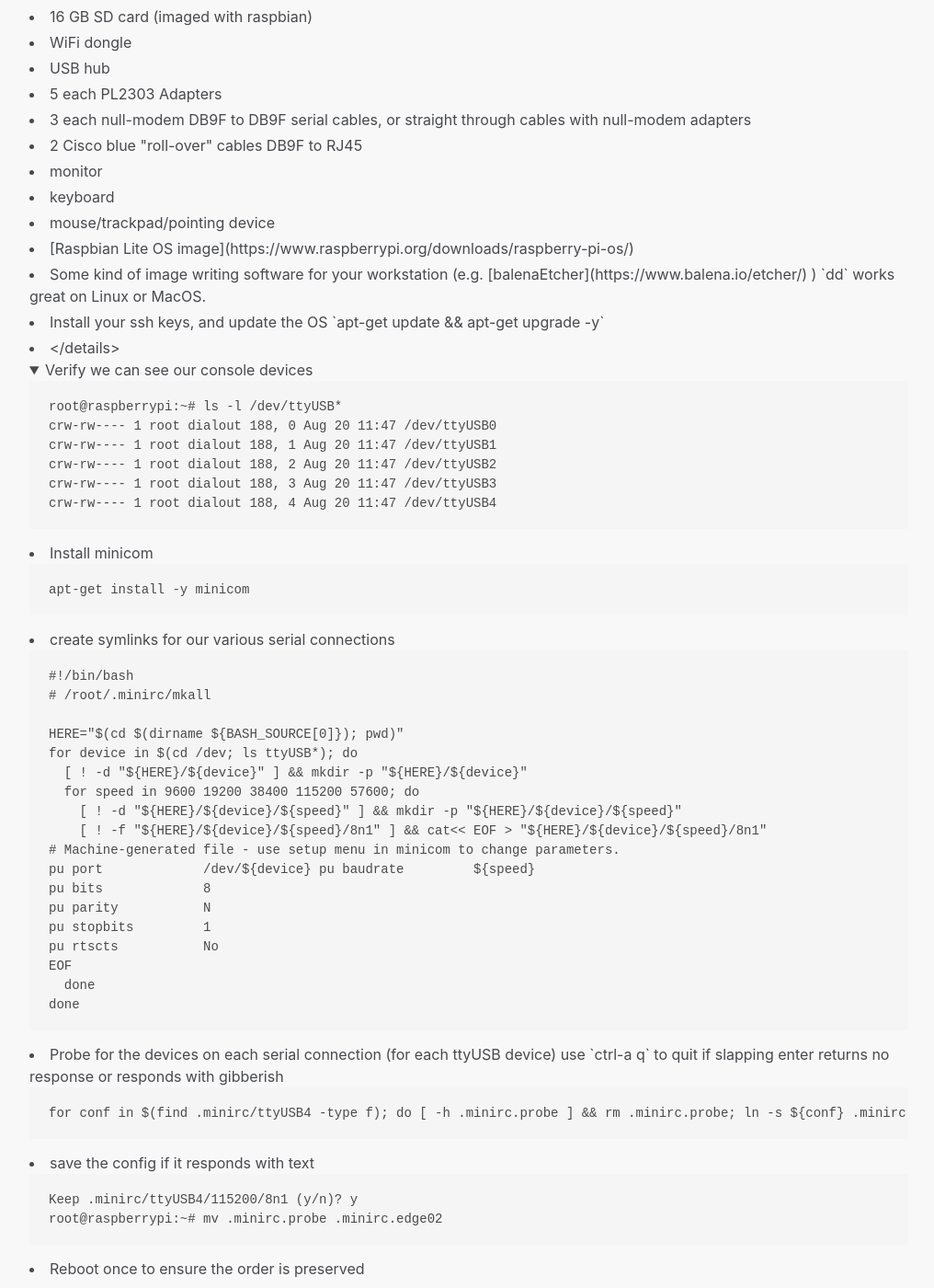
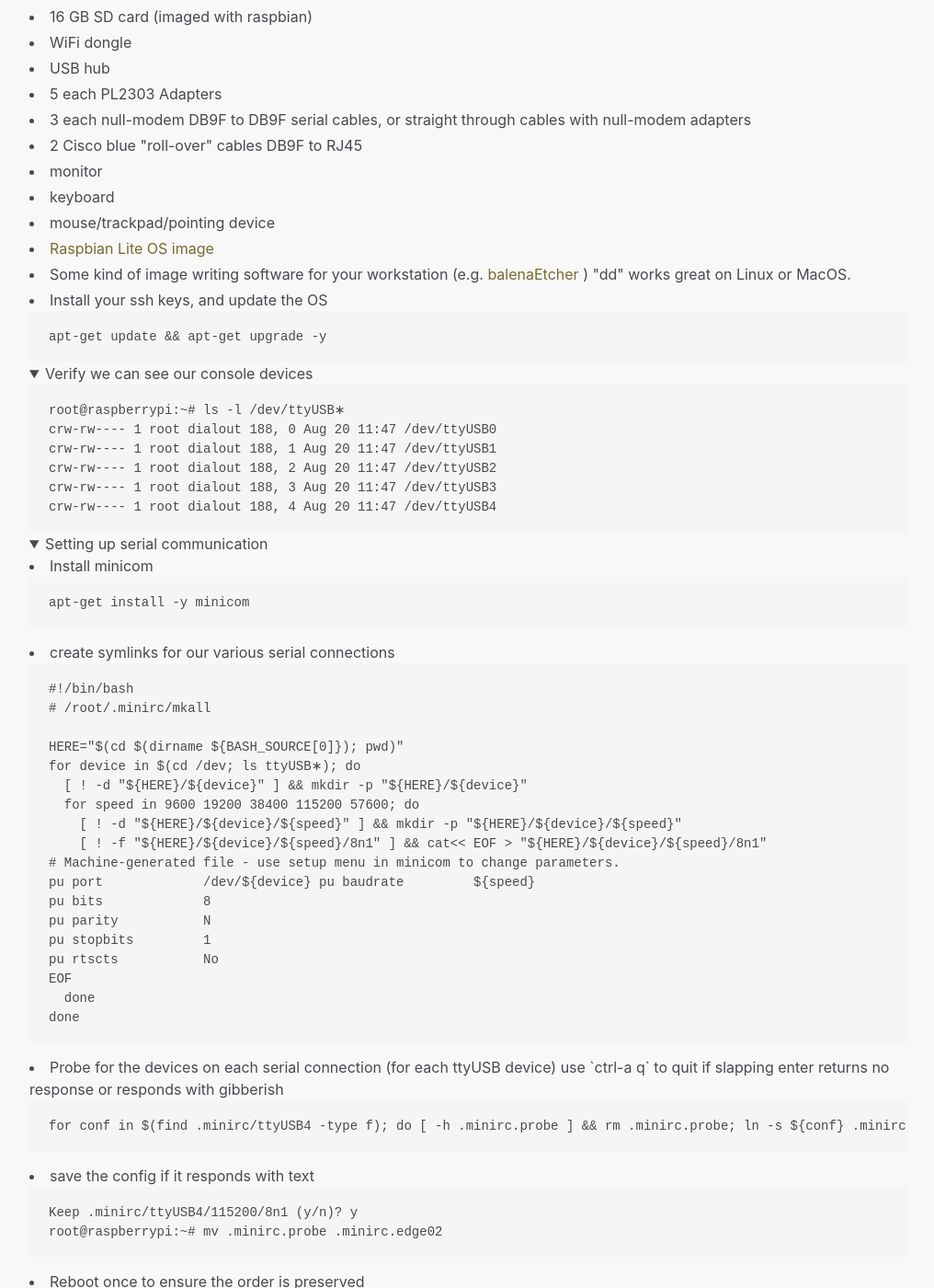
Before and after one commit to jameswhite/cratacenter, a Jekyll site: the page built from _posts/2020-09-05-deployer.md, in a window 1280 px wide and 1400 px high, scrolled down 2922 px. Shown: the whole window at 92% size, without its empty margins (130-1146 px from the left). Built offline with Jekyll 4.4.1, drawn with Linux system fonts in a browser that asks for light colours; some of the changed text lies outside the part shown.

Commit message:
html fixes

```diff
--- a/_posts/2020-09-05-deployer.md
+++ b/_posts/2020-09-05-deployer.md
@@ -126,28 +126,33 @@ You will need something along the lines of:
   <li> 16 GB SD card (imaged with raspbian)</li>
   <li> WiFi dongle</li>
   <li> USB hub</li>
-  <li> 5 each PL2303 Adapters
+  <li> 5 each PL2303 Adapters</li>
   <li> 3 each null-modem DB9F to DB9F serial cables, or straight through cables with null-modem adapters</li>
   <li> 2 Cisco blue "roll-over" cables DB9F to RJ45</li>
   <li> monitor</li>
   <li> keyboard</li>
   <li> mouse/trackpad/pointing device</li>
-  <li> [Raspbian Lite OS image](https://www.raspberrypi.org/downloads/raspberry-pi-os/)</li>
-  <li> Some kind of image writing software for your workstation (e.g. [balenaEtcher](https://www.balena.io/etcher/) ) `dd` works great on Linux or MacOS.</li>
+  <li> <a href="https://www.raspberrypi.org/downloads/raspberry-pi-os/">Raspbian Lite OS image</a></li>
+  <li> Some kind of image writing software for your workstation (e.g. <a href="https://www.balena.io/etcher/">balenaEtcher</a> ) "dd" works great on Linux or MacOS.</li>
 
 
-<li>Install your ssh keys, and update the OS `apt-get update && apt-get upgrade -y`<li>
+<li>Install your ssh keys, and update the OS </li>
+<pre>apt-get update && apt-get upgrade -y</pre>
+
 </details>
 
 <details open><summary>Verify we can see our console devices</summary>
 <pre>
-root@raspberrypi:~# ls -l /dev/ttyUSB*
+root@raspberrypi:~# ls -l /dev/ttyUSB&lowast;
 crw-rw---- 1 root dialout 188, 0 Aug 20 11:47 /dev/ttyUSB0
 crw-rw---- 1 root dialout 188, 1 Aug 20 11:47 /dev/ttyUSB1
 crw-rw---- 1 root dialout 188, 2 Aug 20 11:47 /dev/ttyUSB2
 crw-rw---- 1 root dialout 188, 3 Aug 20 11:47 /dev/ttyUSB3
 crw-rw---- 1 root dialout 188, 4 Aug 20 11:47 /dev/ttyUSB4
 </pre>
+</details>
+
+<details open><summary>Setting up serial communication</summary>
 
 <li>Install minicom</li>
 <pre>
@@ -161,7 +166,7 @@ apt-get install -y minicom
 # /root/.minirc/mkall
 
 HERE="$(cd $(dirname ${BASH_SOURCE[0]}); pwd)"
-for device in $(cd /dev; ls ttyUSB*); do
+for device in $(cd /dev; ls ttyUSB&lowast;); do
   [ ! -d "${HERE}/${device}" ] && mkdir -p "${HERE}/${device}"
   for speed in 9600 19200 38400 115200 57600; do
     [ ! -d "${HERE}/${device}/${speed}" ] && mkdir -p "${HERE}/${device}/${speed}"
@@ -197,6 +202,7 @@ root@raspberrypi:~# mv .minirc.probe .minirc.edge02
 [ ! -h ~/.minirc.edge01  ] && ( cd ${HOME}; ln -s .minirc/ttyUSB3/115200/8n1 .minirc.edge01  )
 [ ! -h ~/.minirc.edge01  ] && ( cd ${HOME}; ln -s .minirc/ttyUSB3/115200/8n1 .minirc.edge02  )
 </pre>
+
 </details>
 
 Now you should have consoles on the NAS, both edge switches, and both OpenBSD boxes.
```
Also changed, not shown: other parts of _posts/2020-09-05-deployer.md (+1 -1 lines).
